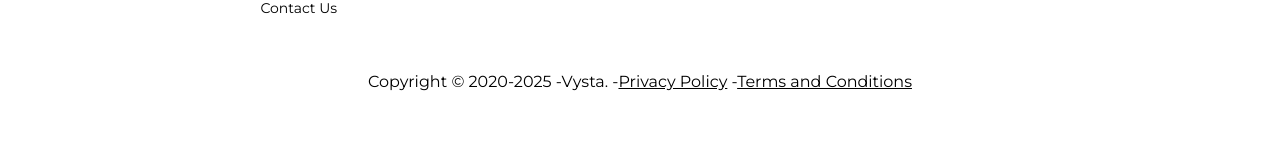
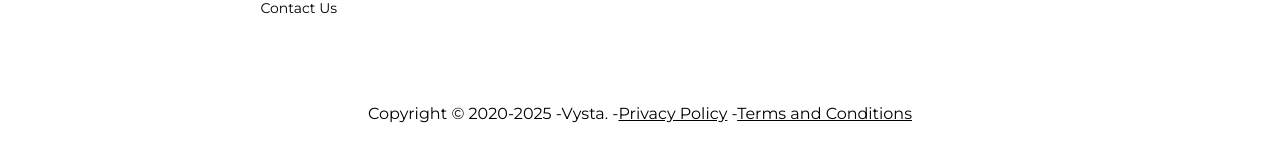
Before and after one commit to baonguyen26/vystashop, a React (Vite) app: page / in a window 1280 px wide. Shown: the part 1868-2023 px from the top of the page. Before the commit the page ends 1962 px from the top, so only its background shows below. Built offline with nearby package versions, Linux system fonts and the light colour scheme.

Commit message:
feat: add Link to footer tags #2

```diff
--- a/src/components/layouts/app-layout/app-footer.tsx
+++ b/src/components/layouts/app-layout/app-footer.tsx
@@ -70,11 +70,26 @@ export const AppFooter = () => {
           </Link>
         </div>
       </div>
-      <div>
+      <div className="py-8">
         <p className="text-center text-[##3A4B55]">
           Copyright © 2020-2025 -Vysta. -
-          <span className="underline">Privacy Policy</span> -
-          <span className="underline">Terms and Conditions</span>
+          <Link
+            to="https://www.google.com/"
+            target="_blank"
+            rel="noopener noreferrer"
+            className="underline"
+          >
+            Privacy Policy
+          </Link>{" "}
+          -
+          <Link
+            to="https://www.google.com/"
+            target="_blank"
+            rel="noopener noreferrer"
+            className="underline"
+          >
+            Terms and Conditions
+          </Link>
         </p>
       </div>
     </footer>
```
